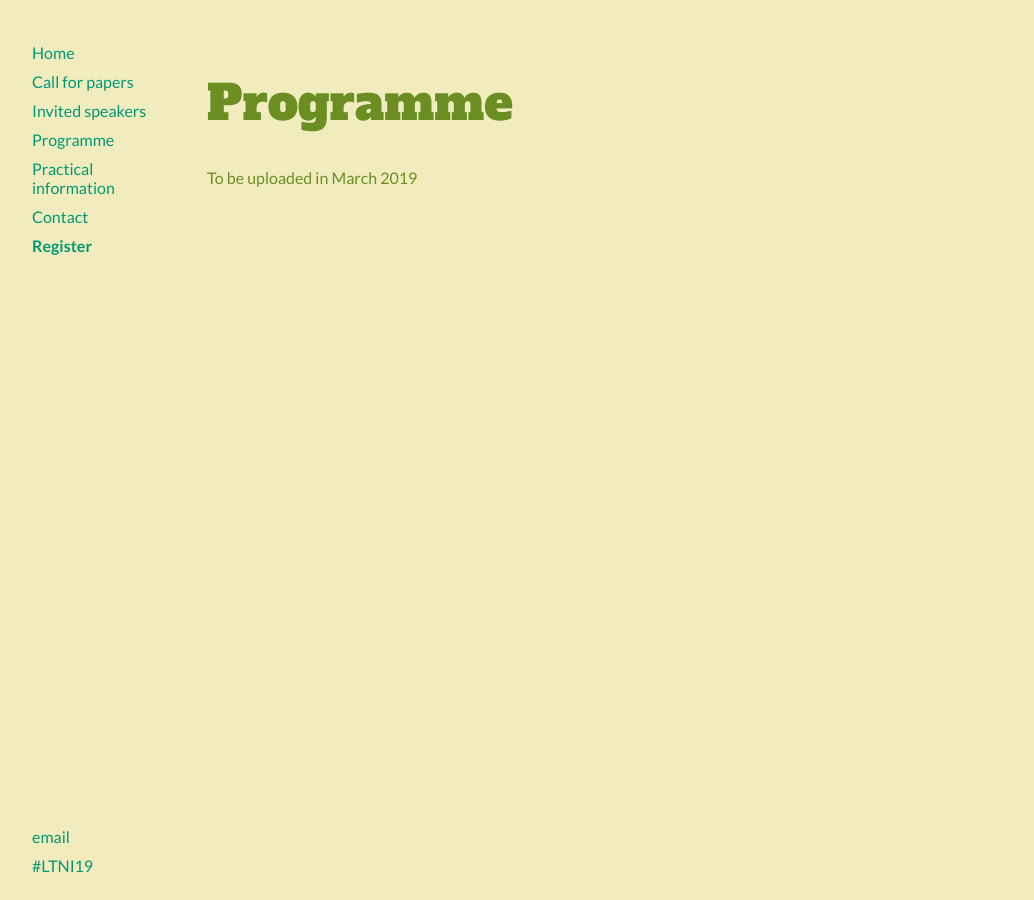
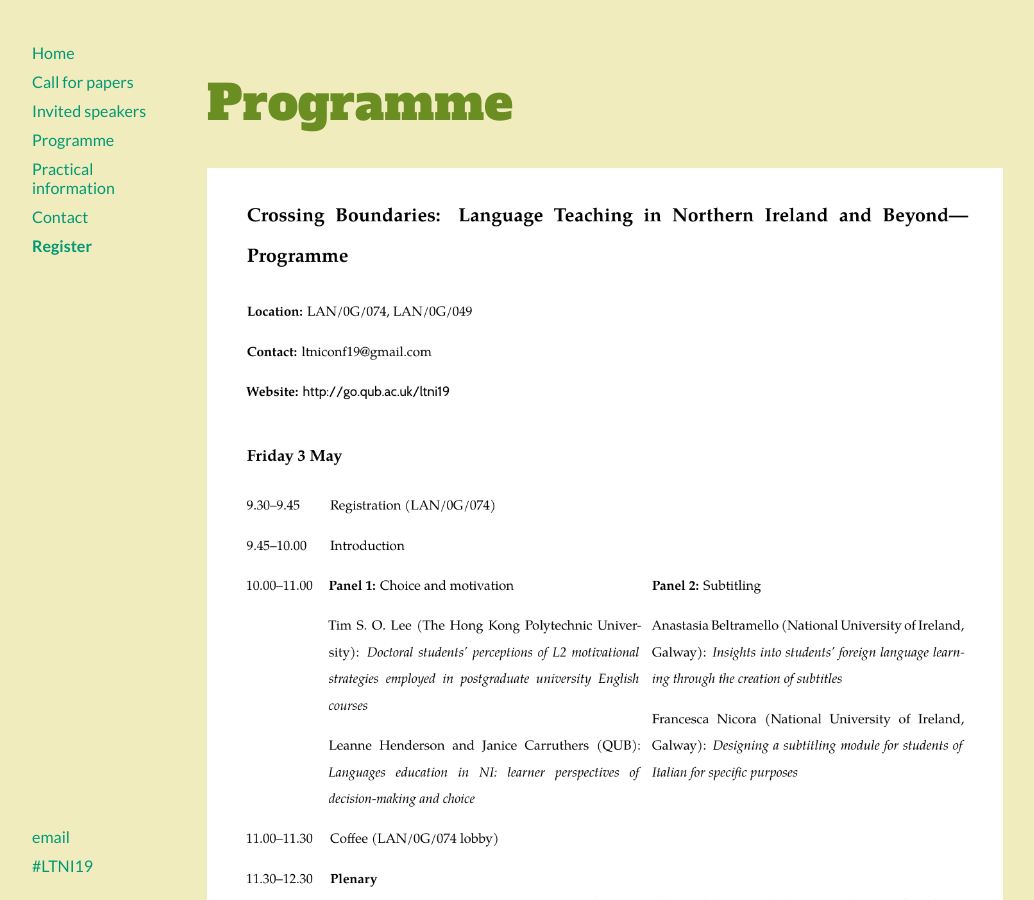
Before and after one commit to merryndd/ltni19, a Jekyll site: the page built from programme/index.html, in a window 1280 px wide and 900 px high. Shown: the whole window, without its empty margins (11-1045 px from the left). Built offline with Jekyll 4.4.1, drawn with Linux system fonts in a browser that asks for light colours; some of the changed text lies outside the part shown.

Commit message:
add programme

```diff
--- a/programme/index.html
+++ b/programme/index.html
@@ -2,4 +2,7 @@
 layout: default
 ---
 <h1>Programme</h1>
-<p>To be uploaded in March 2019</p>
+<img src="/ltni19/programme-1.png" style="width:90%">
+<img src="/ltni19/programme-2.png" style="width:90%">
+<img src="/ltni19/programme-3.png" style="width:90%">
+<p><a href="/ltni19/programme.pdf">Download programme as a PDF</a></p>
```
